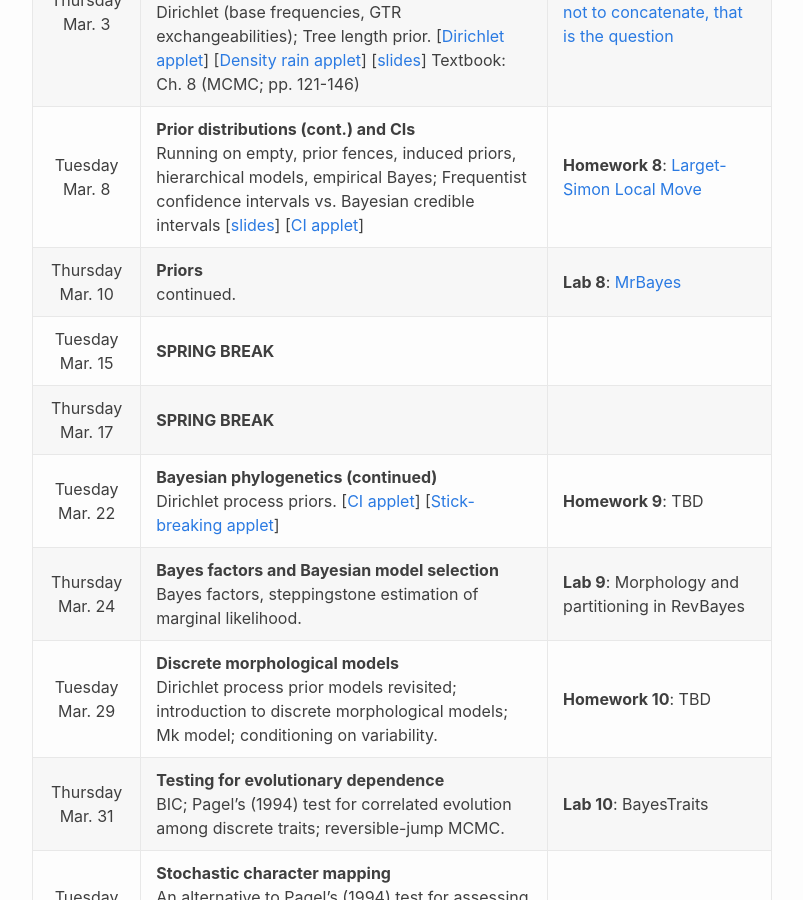
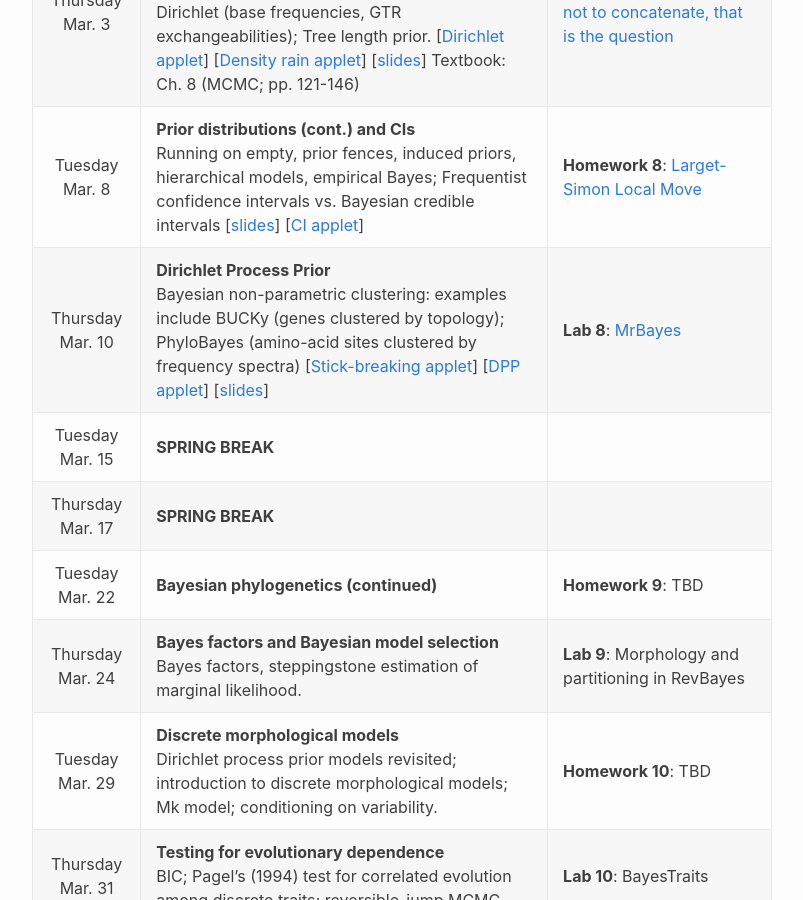
Before and after one commit to plewis/plewis.github.io, a Jekyll site: the page built from phylogenetics/phylogenetics2022.md, in a window 1280 px wide and 900 px high, scrolled down 2818 px. Shown: the whole window, without its empty margins (238-1041 px from the left). Built offline with Jekyll 4.4.1, drawn with Linux system fonts in a browser that asks for light colours; emoji names are drawn with the system emoji font.

Commit message:
updated lecture topic and added link to slides

```diff
--- a/phylogenetics/phylogenetics2022.md
+++ b/phylogenetics/phylogenetics2022.md
@@ -30,10 +30,10 @@ Thursday Feb. 24        | **Bayes' Rule**<br/> Joint, conditional, and marginal
 Tuesday Mar. 1          | **Bayesian statistics, MCMC**<br/> Metropolis-Hastings algorithm; mixing, burn-in, trace plots, heated chains, topology proposals, Updating parameters during MCMC. \[[slides](https://hydrodictyon.eeb.uconn.edu/people/plewis/courses/phylogenetics/lectures/2022/MCMC.pdf)\] \[[MCMC robot applet](/applets/mcmc-robot/)\] | **Homework 7**: [MCMC](/hw7/)
 Thursday Mar. 3         | **Prior distributions used in phylogenetics**<br/>  Discrete Uniform (topology), Gamma or Lognormal (kappa, omega), Beta (pinvar), Dirichlet (base frequencies, GTR exchangeabilities); Tree length prior. \[[Dirichlet applet](/applets/dirichlet-prior/)\] \[[Density rain applet](/applets/density-rain/)\] \[[slides](https://hydrodictyon.eeb.uconn.edu/people/plewis/courses/phylogenetics/lectures/2022/PriorDistributions.pdf)\] Textbook: Ch. 8 (MCMC; pp. 121-146) | **Lab 7**: [To concatenate or not to concatenate, that is the question](/mlchallenge/)
 Tuesday Mar. 8         | **Prior distributions (cont.) and CIs**<br/> Running on empty, prior fences, induced priors, hierarchical models, empirical Bayes; Frequentist confidence intervals vs. Bayesian credible intervals \[[slides](https://hydrodictyon.eeb.uconn.edu/people/plewis/courses/phylogenetics/lectures/2022/ConfidenceCredibleIntervals.pdf)\] \[[CI applet](/applets/ci/)\]| **Homework 8**: [Larget-Simon Local Move](/hw8/)
-Thursday Mar. 10        | **Priors**<br/> continued. | **Lab 8**: [MrBayes](/mrbayes/)
+Thursday Mar. 10        | **Dirichlet Process Prior**<br/> Bayesian non-parametric clustering: examples include BUCKy (genes clustered by topology); PhyloBayes (amino-acid sites clustered by frequency spectra) \[[Stick-breaking applet](/applets/stickbreaking/)\] \[[DPP applet](/applets/dpp/)\] \[[slides](https://hydrodictyon.eeb.uconn.edu/people/plewis/courses/phylogenetics/lectures/2022/DirichletProcessPriors.pdf)\] | **Lab 8**: [MrBayes](/mrbayes/)
 Tuesday Mar. 15         | **SPRING BREAK** |
 Thursday Mar. 17        | **SPRING BREAK** |
-Tuesday Mar.  22        | **Bayesian phylogenetics (continued)**<br/> Dirichlet process priors. \[[CI applet](/applets/ci/)\] \[[Stick-breaking applet](/applets/stickbreaking/)\] | **Homework 9**: TBD
+Tuesday Mar.  22        | **Bayesian phylogenetics (continued)**<br/>  | **Homework 9**: TBD
 Thursday Mar. 24        | **Bayes factors and Bayesian model selection**<br/> Bayes factors, steppingstone estimation of marginal likelihood. | **Lab 9**: Morphology and partitioning in RevBayes
 Tuesday Mar. 29         | **Discrete morphological models**<br/> Dirichlet process prior models revisited; introduction to discrete morphological models; Mk model; conditioning on variability. | **Homework 10**: TBD
 Thursday Mar. 31         | **Testing for evolutionary dependence**<br/> BIC; Pagel’s (1994) test for correlated evolution among discrete traits; reversible-jump MCMC. | **Lab 10**: BayesTraits
```
Also changed, not shown: 1 other file.
